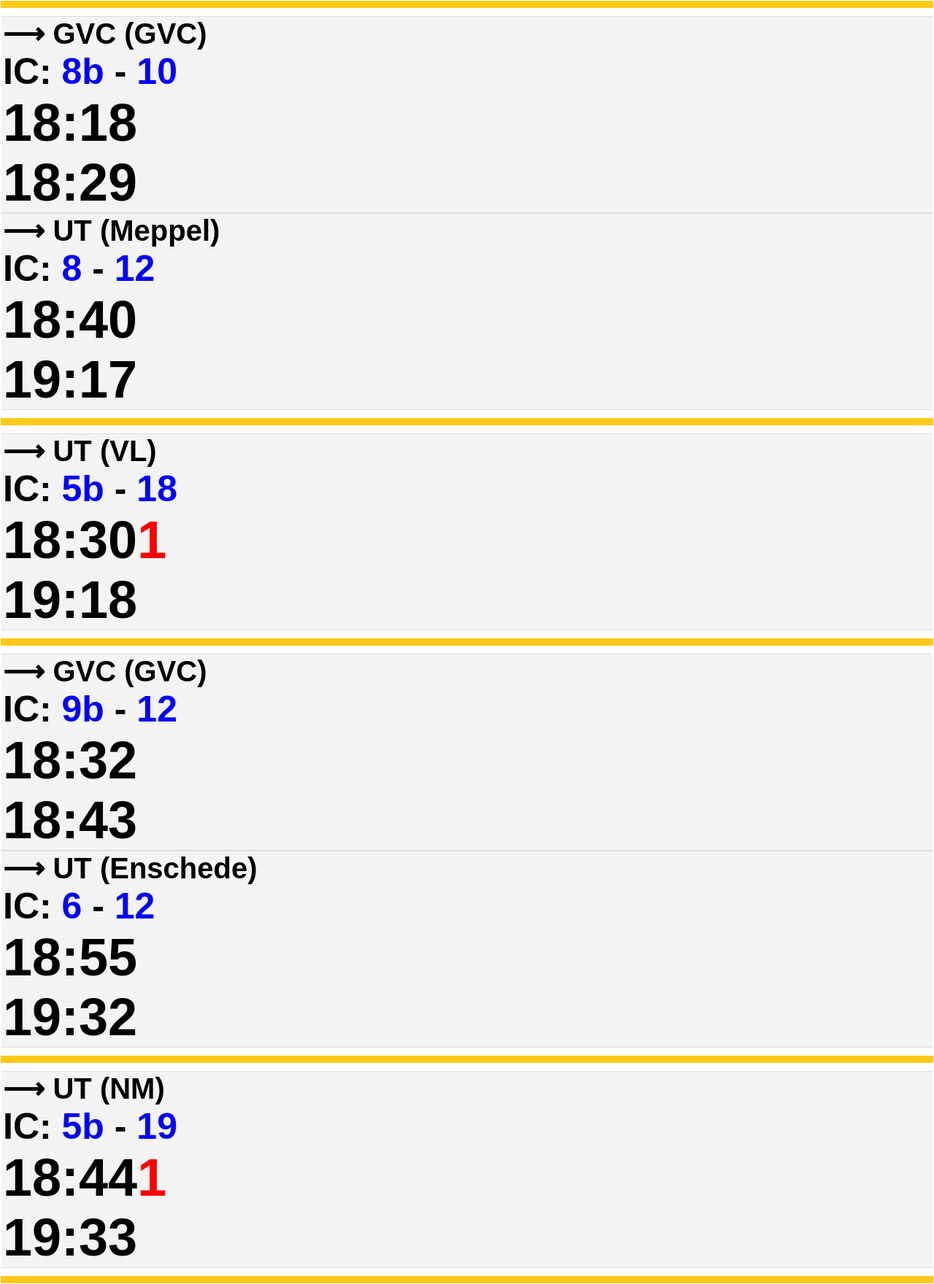
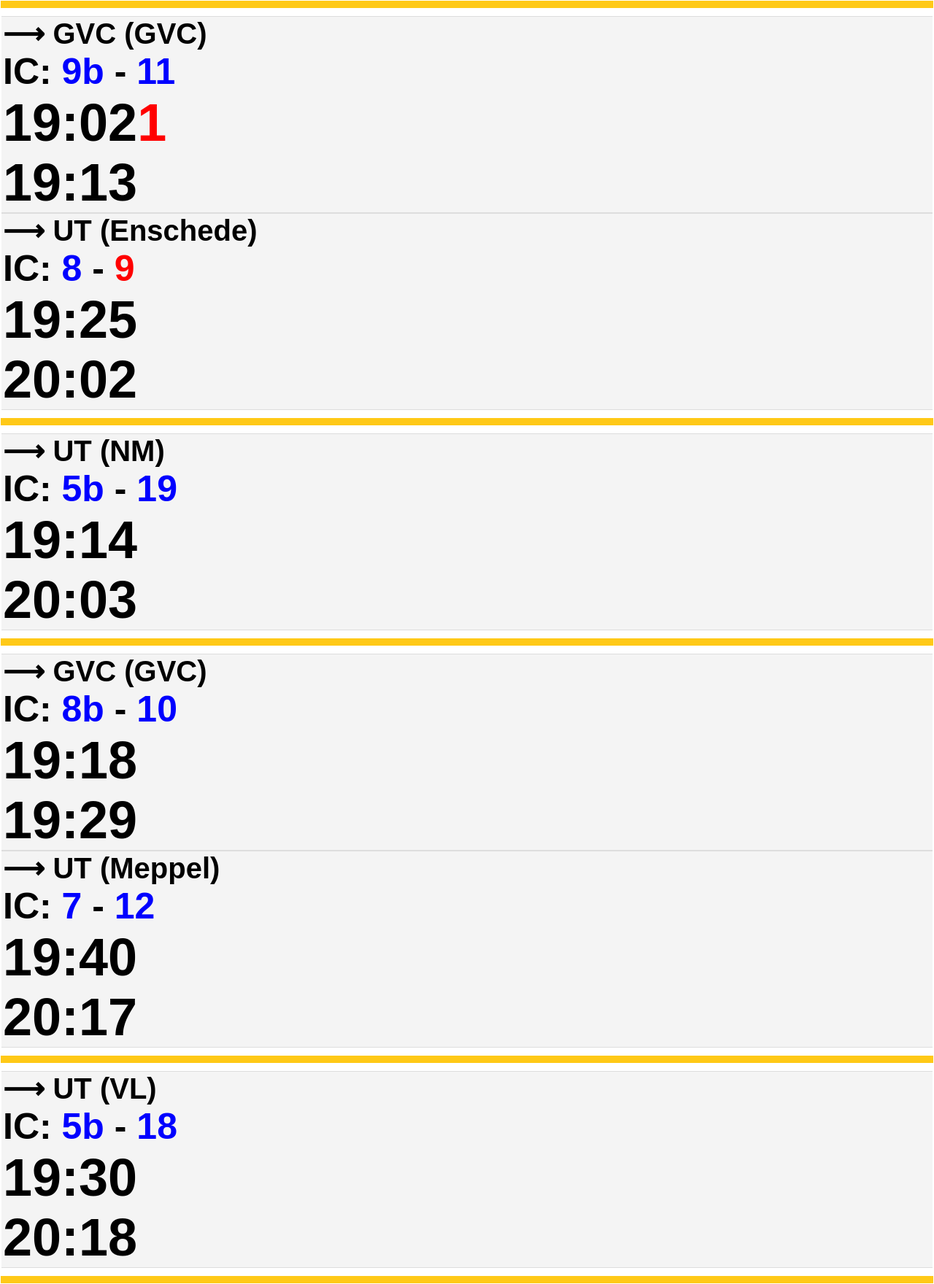
Before and after one commit to elysium316/ns, a plain HTML site: page ledn_ut.html in a window 1280 px wide. Shown: the part 637-2397 px from the top of the page at 73% size. Drawn offline with Linux system fonts and the light colour scheme.

Commit message:
Automatische update treintijden

```diff
--- a/ledn_ut.html
+++ b/ledn_ut.html
@@ -18,7 +18,7 @@
 </head>
 <body>
     <h1>Traject Overzicht</h1>
-    <div class="tijd">18:51</div>
+    <div class="tijd">19:33</div>
     <div style='padding: 2pt; margin-bottom: 20px;'><a href='index.html' class='menu-link' style='background: #ddd; color: black; border-color: #ddd;'>🏠 Home</a> <a href='ledn_ut.html' class='menu-link' style='background: #ffc917; color: #003399;'>LEDN-UT</a> <a href='ut_ah.html' class='menu-link'>UT-AH</a> <a href='ah_dtch.html' class='menu-link'>AH-DTCH</a> </div>
 
     <div class="etappe-header">LEDN-UT</div>
@@ -29,10 +29,45 @@
             <ul>
 
                 <li style="background: #f4f4f4; padding: 0 2px; margin:0; border-top: 1px solid #ddd; border-bottom: 1px solid #ddd; border-left: none; border-right: none;">
+                    <span class="station">&#10230; UT (VL)</span><br>
+                    <span class="spoor" style="color:black;">IC: </span><span class="spoor"><span class='spoor'>5b</span></span><span class="spoor" style="color:black;"> - </span><span class="spoor"><span class='spoor'>18</span></span><br>
+                    <span class="vertrek">19:00<span style='color: red; font-weight: bold;'>2</span></span><br>
+                    <span class="vertrek">19:48</span>
+                </li>
+
+            </ul>
+        </li>
+
+        <li style="padding: 10px 0; border-bottom: 10px solid #ffc917;">
+
+            <ul>
+
+                <li style="background: #f4f4f4; padding: 0 2px; margin:0; border-top: 1px solid #ddd; border-bottom: 1px solid #ddd; border-left: none; border-right: none;">
+                    <span class="station">&#10230; GVC (GVC)</span><br>
+                    <span class="spoor" style="color:black;">IC: </span><span class="spoor"><span class='spoor'>9b</span></span><span class="spoor" style="color:black;"> - </span><span class="spoor"><span class='spoor'>11</span></span><br>
+                    <span class="vertrek">19:02<span style='color: red; font-weight: bold;'>1</span></span><br>
+                    <span class="vertrek">19:13</span>
+                </li>
+
+                <li style="background: #f4f4f4; padding: 0 2px; margin:0; border-top: 1px solid #ddd; border-bottom: 1px solid #ddd; border-left: none; border-right: none;">
+                    <span class="station">&#10230; UT (Enschede)</span><br>
+                    <span class="spoor" style="color:black;">IC: </span><span class="spoor"><span class='spoor'>8</span></span><span class="spoor" style="color:black;"> - </span><span class="spoor"><span style='color: red; font-weight: bold;'>9</span></span><br>
+                    <span class="vertrek">19:25</span><br>
+                    <span class="vertrek">20:02</span>
+                </li>
+
+            </ul>
+        </li>
+
+        <li style="padding: 10px 0; border-bottom: 10px solid #ffc917;">
+
+            <ul>
+
+                <li style="background: #f4f4f4; padding: 0 2px; margin:0; border-top: 1px solid #ddd; border-bottom: 1px solid #ddd; border-left: none; border-right: none;">
                     <span class="station">&#10230; UT (NM)</span><br>
                     <span class="spoor" style="color:black;">IC: </span><span class="spoor"><span class='spoor'>5b</span></span><span class="spoor" style="color:black;"> - </span><span class="spoor"><span class='spoor'>19</span></span><br>
-                    <span class="vertrek">18:14</span><br>
-                    <span class="vertrek">19:03</span>
+                    <span class="vertrek">19:14</span><br>
+                    <span class="vertrek">20:03</span>
                 </li>
 
             </ul>
@@ -45,15 +80,15 @@
                 <li style="background: #f4f4f4; padding: 0 2px; margin:0; border-top: 1px solid #ddd; border-bottom: 1px solid #ddd; border-left: none; border-right: none;">
                     <span class="station">&#10230; GVC (GVC)</span><br>
                     <span class="spoor" style="color:black;">IC: </span><span class="spoor"><span class='spoor'>8b</span></span><span class="spoor" style="color:black;"> - </span><span class="spoor"><span class='spoor'>10</span></span><br>
-                    <span class="vertrek">18:18</span><br>
-                    <span class="vertrek">18:29</span>
+                    <span class="vertrek">19:18</span><br>
+                    <span class="vertrek">19:29</span>
                 </li>
 
                 <li style="background: #f4f4f4; padding: 0 2px; margin:0; border-top: 1px solid #ddd; border-bottom: 1px solid #ddd; border-left: none; border-right: none;">
                     <span class="station">&#10230; UT (Meppel)</span><br>
-                    <span class="spoor" style="color:black;">IC: </span><span class="spoor"><span class='spoor'>8</span></span><span class="spoor" style="color:black;"> - </span><span class="spoor"><span class='spoor'>12</span></span><br>
-                    <span class="vertrek">18:40</span><br>
-                    <span class="vertrek">19:17</span>
+                    <span class="spoor" style="color:black;">IC: </span><span class="spoor"><span class='spoor'>7</span></span><span class="spoor" style="color:black;"> - </span><span class="spoor"><span class='spoor'>12</span></span><br>
+                    <span class="vertrek">19:40</span><br>
+                    <span class="vertrek">20:17</span>
                 </li>
 
             </ul>
@@ -66,43 +101,8 @@
                 <li style="background: #f4f4f4; padding: 0 2px; margin:0; border-top: 1px solid #ddd; border-bottom: 1px solid #ddd; border-left: none; border-right: none;">
                     <span class="station">&#10230; UT (VL)</span><br>
                     <span class="spoor" style="color:black;">IC: </span><span class="spoor"><span class='spoor'>5b</span></span><span class="spoor" style="color:black;"> - </span><span class="spoor"><span class='spoor'>18</span></span><br>
-                    <span class="vertrek">18:30<span style='color: red; font-weight: bold;'>1</span></span><br>
-                    <span class="vertrek">19:18</span>
-                </li>
-
-            </ul>
-        </li>
-
-        <li style="padding: 10px 0; border-bottom: 10px solid #ffc917;">
-
-            <ul>
-
-                <li style="background: #f4f4f4; padding: 0 2px; margin:0; border-top: 1px solid #ddd; border-bottom: 1px solid #ddd; border-left: none; border-right: none;">
-                    <span class="station">&#10230; GVC (GVC)</span><br>
-                    <span class="spoor" style="color:black;">IC: </span><span class="spoor"><span class='spoor'>9b</span></span><span class="spoor" style="color:black;"> - </span><span class="spoor"><span class='spoor'>12</span></span><br>
-                    <span class="vertrek">18:32</span><br>
-                    <span class="vertrek">18:43</span>
-                </li>
-
-                <li style="background: #f4f4f4; padding: 0 2px; margin:0; border-top: 1px solid #ddd; border-bottom: 1px solid #ddd; border-left: none; border-right: none;">
-                    <span class="station">&#10230; UT (Enschede)</span><br>
-                    <span class="spoor" style="color:black;">IC: </span><span class="spoor"><span class='spoor'>6</span></span><span class="spoor" style="color:black;"> - </span><span class="spoor"><span class='spoor'>12</span></span><br>
-                    <span class="vertrek">18:55</span><br>
-                    <span class="vertrek">19:32</span>
-                </li>
-
-            </ul>
-        </li>
-
-        <li style="padding: 10px 0; border-bottom: 10px solid #ffc917;">
-
-            <ul>
-
-                <li style="background: #f4f4f4; padding: 0 2px; margin:0; border-top: 1px solid #ddd; border-bottom: 1px solid #ddd; border-left: none; border-right: none;">
-                    <span class="station">&#10230; UT (NM)</span><br>
-                    <span class="spoor" style="color:black;">IC: </span><span class="spoor"><span class='spoor'>5b</span></span><span class="spoor" style="color:black;"> - </span><span class="spoor"><span class='spoor'>19</span></span><br>
-                    <span class="vertrek">18:44<span style='color: red; font-weight: bold;'>1</span></span><br>
-                    <span class="vertrek">19:33</span>
+                    <span class="vertrek">19:30</span><br>
+                    <span class="vertrek">20:18</span>
                 </li>
 
             </ul>
```
Also changed, not shown: ah_dtch.html (+16 -16 lines), ut_ah.html (+32 -32 lines).
